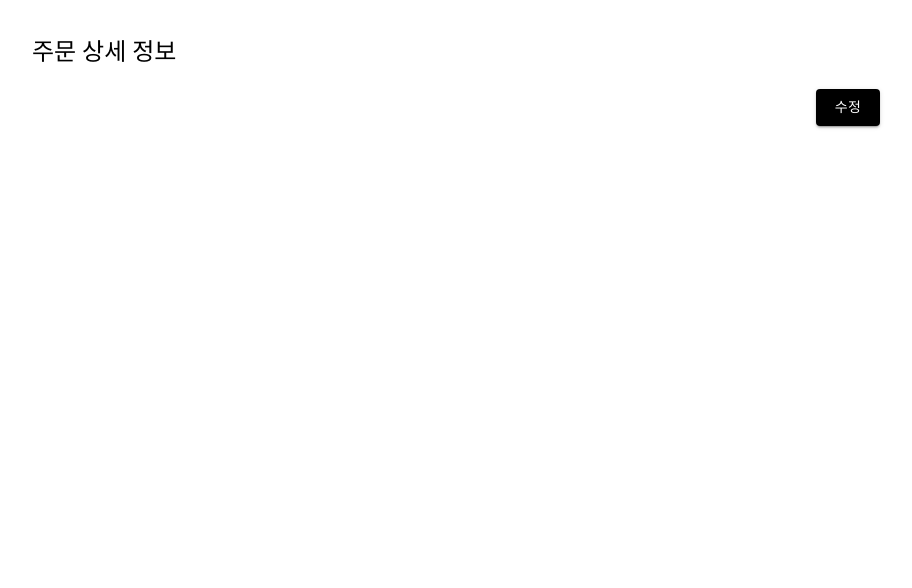
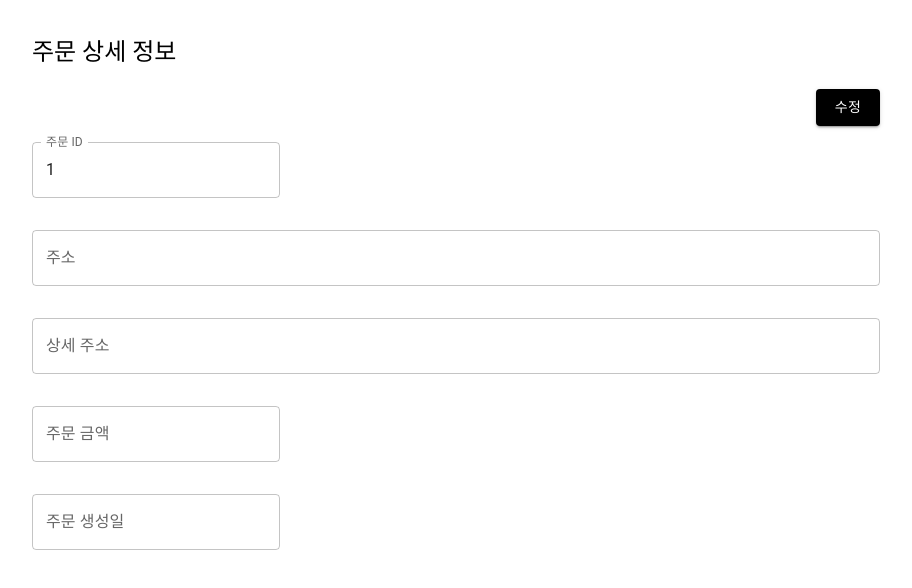
Before and after one commit to seeker1207/my-order-backoffice, a React (Create React App) app: page /orders/1 in a window 1280 px wide. Shown: the top 588 px of the page, without its empty margins (184-1096 px from the left). Built offline with nearby package versions, Linux system fonts and the light colour scheme; no server answers.

Commit message:
Feat: 주문 상세 페이지 기능 구현 주문 수정 API 함수 구현 및 저장 버튼 기능 구현

```diff
--- a/package.json
+++ b/package.json
@@ -13,6 +13,7 @@
     "@types/node": "^16.7.13",
     "@types/react": "^18.0.0",
     "@types/react-dom": "^18.0.0",
+    "@types/react-router-dom": "^5.3.3",
     "axios": "^0.27.2",
     "eslint-config-react-app": "^7.0.1",
     "eslint-plugin-airbnb": "^0.0.1-security",
--- a/src/api/orderApi.ts
+++ b/src/api/orderApi.ts
@@ -1,7 +1,7 @@
 import axios from "axios";
 import {Order} from "../model/modelType";
 
-interface postOrderType {
+interface inputOrderType {
   customerId: number,
   address1: string,
   address2: string,
@@ -12,9 +12,13 @@ const getOrderList = () => {
   return axios.get<Order[]>('/orders').then(res => res.data);
 }
 
-const postOrder = (targetOrder: postOrderType) => {
-  return axios.post<Order[]>('/orders', targetOrder).then(res => res.data);
+const saveOrder = (targetOrder: inputOrderType) => {
+  return axios.post<Order>('/orders', targetOrder).then(res => res.data);
 }
 
-const orderApi = {getOrderList, postOrder}
+const modifyOrder = (targetOrder: inputOrderType, orderId: number) => {
+  return axios.put<Order>(`/orders/${orderId}`, targetOrder).then(res => res.data);
+}
+
+const orderApi = {getOrderList, saveOrder, modifyOrder}
 export default orderApi;
--- a/src/components/Button/defaultButton.tsx
+++ b/src/components/Button/defaultButton.tsx
@@ -4,7 +4,7 @@ import StyledButton from "./defaultButton.styles";
 interface propsType {
   type?: "button" | "submit" | "reset" | undefined,
   text: string,
-  onClickMethod: (...args: any[]) => any;
+  onClickMethod?: (...args: any[]) => any;
 }
 
 function DefaultButton({type="button", text, onClickMethod}: propsType ) {
--- a/src/components/Modal/OrderFormModal.tsx
+++ b/src/components/Modal/OrderFormModal.tsx
@@ -1,4 +1,4 @@
-import React, {ChangeEventHandler, FormEventHandler, useState} from 'react';
+import React, {ChangeEventHandler, FormEvent, useCallback, useState} from 'react';
 import {
   Box, Button,
   FormControl,
@@ -35,37 +35,42 @@ function OrderFormModal({open, setOpen} : {open: boolean, setOpen: React.Dispatc
   const [totalPrice, onChangeTotalPrice, setTotalPrice] = useInput('');
   const { mutate } = useSWRConfig();
 
-  const onChangeName: React.ChangeEventHandler<HTMLInputElement> = (event) => {
+  const onChangeName: ChangeEventHandler<HTMLInputElement> = (event) => {
     const currentName = event.target.value;
     setName(currentName);
     const targetUser = users?.find((user) => user.name === currentName);
     if (targetUser) setCustomerId(targetUser.id);
   }
-  const onSubmitOrder = async (event: React.FormEvent) => {
+
+  const onSubmitOrder = useCallback(async (event: FormEvent) => {
     event.preventDefault();
     const priceNumber = parseInt(totalPrice)
     try {
-      await orderApi.postOrder({customerId, address1, address2, totalPrice: priceNumber});
+      await orderApi.saveOrder({customerId, address1, address2, totalPrice: priceNumber});
       await mutate('orders');
-      setOpen(false);
-      setName('');
-      setCustomerId(0);
-      setAddress1('');
-      setAddress2('');
-      setTotalPrice('');
+      onClose();
+
     } catch(e) {
       alert('주문 생성에 실패하였습니다.')
     }
+    console.log(customerId, address1, address2, totalPrice);
+  }, [totalPrice, customerId, address1, address2])
+
+  const onClose = useCallback(() => {
+    setOpen(false);
+    setName('');
+    setCustomerId(0);
+    setAddress1('');
+    setAddress2('');
+    setTotalPrice('');
+  }, [])
 
 
-    console.log(customerId, address1, address2, totalPrice);
-
-  }
   return (
     <div>
       <Modal
         open={open}
-        onClose={() => setOpen(false)}
+        onClose={onClose}
         aria-labelledby="modal-order-form"
       >
         <Box sx={style}>
--- a/src/hooks/useInput.tsx
+++ b/src/hooks/useInput.tsx
@@ -1,10 +1,12 @@
 import React, {ChangeEventHandler, useCallback, useState} from "react";
 
-export default function useInput<T>(initialValue: T) : [T, ChangeEventHandler<HTMLInputElement>, React.Dispatch<React.SetStateAction<T>>] {
+type inputType = number | string;
+
+export default function useInput(initialValue: string) : [string, ChangeEventHandler<HTMLInputElement>, React.Dispatch<React.SetStateAction<string>>] {
   const [value, setValue] = useState(initialValue);
 
   const handler: ChangeEventHandler<HTMLInputElement> = useCallback((event) => {
-    setValue(event.target.value as T);
+    setValue(event.target.value);
   }, []);
   return [value, handler, setValue];
 }
--- a/src/index.tsx
+++ b/src/index.tsx
@@ -3,11 +3,7 @@ import ReactDOM from 'react-dom/client';
 import './index.css';
 import App from './App';
 import reportWebVitals from './reportWebVitals';
-import {BrowserRouter, Route, Routes} from "react-router-dom";
-import OrderListPage from "./pages/Order/OrderListPage/OrderListPage";
-import OrderDetailPage from "./pages/Order/OrderDetailPage/OrderDetailPage";
-import OrderFormModal from "./components/Modal/OrderFormModal";
-import DefaultButton from "./components/Button/defaultButton";
+import {BrowserRouter} from "react-router-dom";
 
 const root = ReactDOM.createRoot(
   document.getElementById('root') as HTMLElement
--- a/src/pages/Order/OrderDetailPage/OrderDetailPage.tsx
+++ b/src/pages/Order/OrderDetailPage/OrderDetailPage.tsx
@@ -1,4 +1,4 @@
-import React, {useRef, useState} from 'react';
+import React, {useEffect, useRef, useState} from 'react';
 import {
   Box,
   Grid,
@@ -7,10 +7,11 @@ import {
   Typography
 } from "@mui/material";
 import DefaultButton from "../../../components/Button/defaultButton";
-import useSWR from "swr";
+import useSWR, {mutate} from "swr";
 import {Order} from "../../../model/modelType";
 import {orderApi} from "../../../api";
 import {useParams} from "react-router-dom";
+import useInput from "../../../hooks/useInput";
 
 const StyledTextField = styled(TextField)`
   margin-bottom: 2em;
@@ -20,38 +21,60 @@ function OrderDetailPage() {
   const { data: orders, error } = useSWR<Order[], Error>('orders', orderApi.getOrderList)
   const { orderId } = useParams();
   const [readMode, setReadMode] = useState(true);
+  const [address1, onChangeAddress1, setAddress1] = useInput('');
+  const [address2, onChangeAddress2, setAddress2] = useInput('');
+  const [totalPrice, onChangeTotalPrice, setTotalPrice] = useInput('');
+  const [createdAt, onChangeCreatedAt, setCreatedAt] = useInput('');
   const textField = useRef<HTMLInputElement>(null);
+  const targetOrder = useRef({} as Order);
 
-  const targetOrder = orders?.find((order) => order.id === parseInt(orderId as string));
+  useEffect(() => {
+    if (orders) {
+      targetOrder.current = orders.find((order) => order.id === parseInt(orderId as string)) as Order;
+      setAddress1(targetOrder.current.address1);
+      setAddress2(targetOrder.current.address2);
+      setTotalPrice(targetOrder.current.totalPrice + '');
+      setCreatedAt(targetOrder.current.createdAt);
+    }
 
-  const onClickModifyButton = () => {
-    setReadMode(false);
-    textField.current?.focus();
+  }, [orders])
 
+  const onClickModifyOrSaveButton = async () => {
+    if (readMode) {
+      setReadMode(false);
+      textField.current?.focus();
+    } else {
+      try {
+        await orderApi.modifyOrder({customerId: targetOrder.current.customerId, address1, address2, totalPrice: parseInt(totalPrice)}, parseInt(orderId as string));
+        await mutate('orders');
+        setReadMode(true);
+      } catch (e) {
+        alert('주문 정보 수정에 실패 하였습니다.');
+      }
+    }
   }
-  console.log(orderId);
-  console.log(orders);
+
   return (
     <Box sx={{ flexGrow: 1 }}>
       <Grid container spacing={2}>
         <Grid item xs={2} />
         <Grid item xs={8}>
           <Typography variant="h5" sx={{textAlign: "left", marginTop: "1.5em"}}> 주문 상세 정보 </Typography>
-          <DefaultButton onClickMethod={onClickModifyButton} text={readMode? "수정": "저장"}></DefaultButton>
+          <DefaultButton onClickMethod={onClickModifyOrSaveButton} text={readMode? "수정": "저장"}></DefaultButton>
         </Grid>
         <Grid item xs={2}>
         </Grid>
         <Grid item xs={2} />
         <Grid item xs={8}>
-          {targetOrder &&
+          {
             <div>
-              <StyledTextField label="주문 ID" defaultValue={targetOrder.id} InputProps={{readOnly: true}}/>
-              <StyledTextField inputRef={textField} label="주소" fullWidth  defaultValue={targetOrder.address1} InputProps={{readOnly: readMode}}/>
-              <StyledTextField label="상세 주소" fullWidth defaultValue={targetOrder.address2} InputProps={{readOnly: readMode}}/>
+              <StyledTextField label="주문 ID" value={orderId} InputProps={{readOnly: true}}/>
+              <StyledTextField inputRef={textField} label="주소" fullWidth value={address1} InputProps={{readOnly: readMode}} onChange={onChangeAddress1}/>
+              <StyledTextField label="상세 주소" fullWidth value={address2} InputProps={{readOnly: readMode}} onChange={onChangeAddress2}/>
               <div>
-                <StyledTextField label="주문 금액" defaultValue={targetOrder.totalPrice} InputProps={{readOnly: readMode}}/>
+                <StyledTextField label="주문 금액" value={totalPrice} InputProps={{readOnly: readMode}} onChange={onChangeTotalPrice}/>
               </div>
-              <StyledTextField label="주문 생성일" defaultValue={targetOrder.createdAt} InputProps={{readOnly: true}}/>
+              <StyledTextField label="주문 생성일" value={createdAt} InputProps={{readOnly: true}}/>
             </div>
           }
 
```
Also changed, not shown: 1 other file (tests, documents, lock files or other folders).
